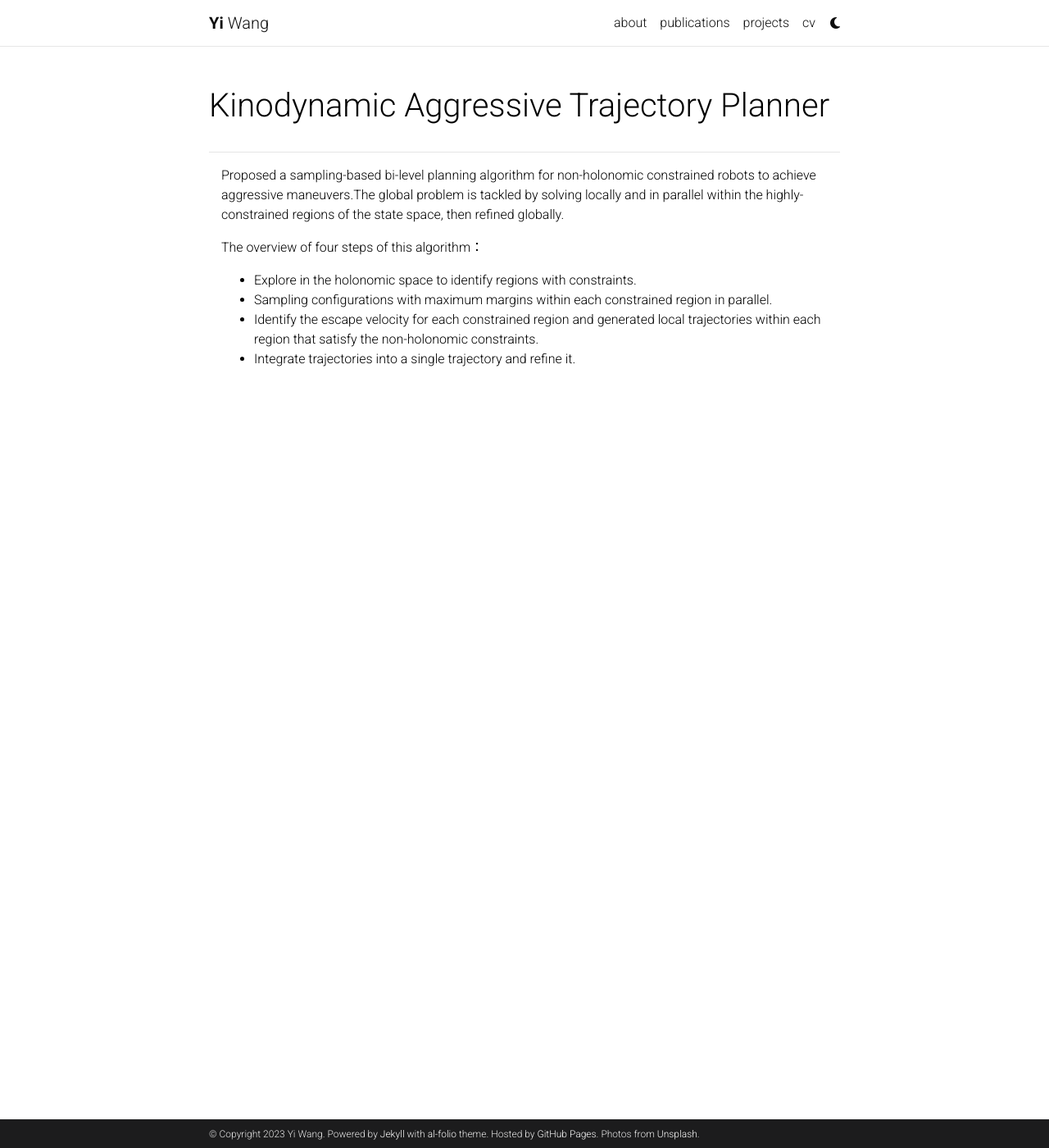
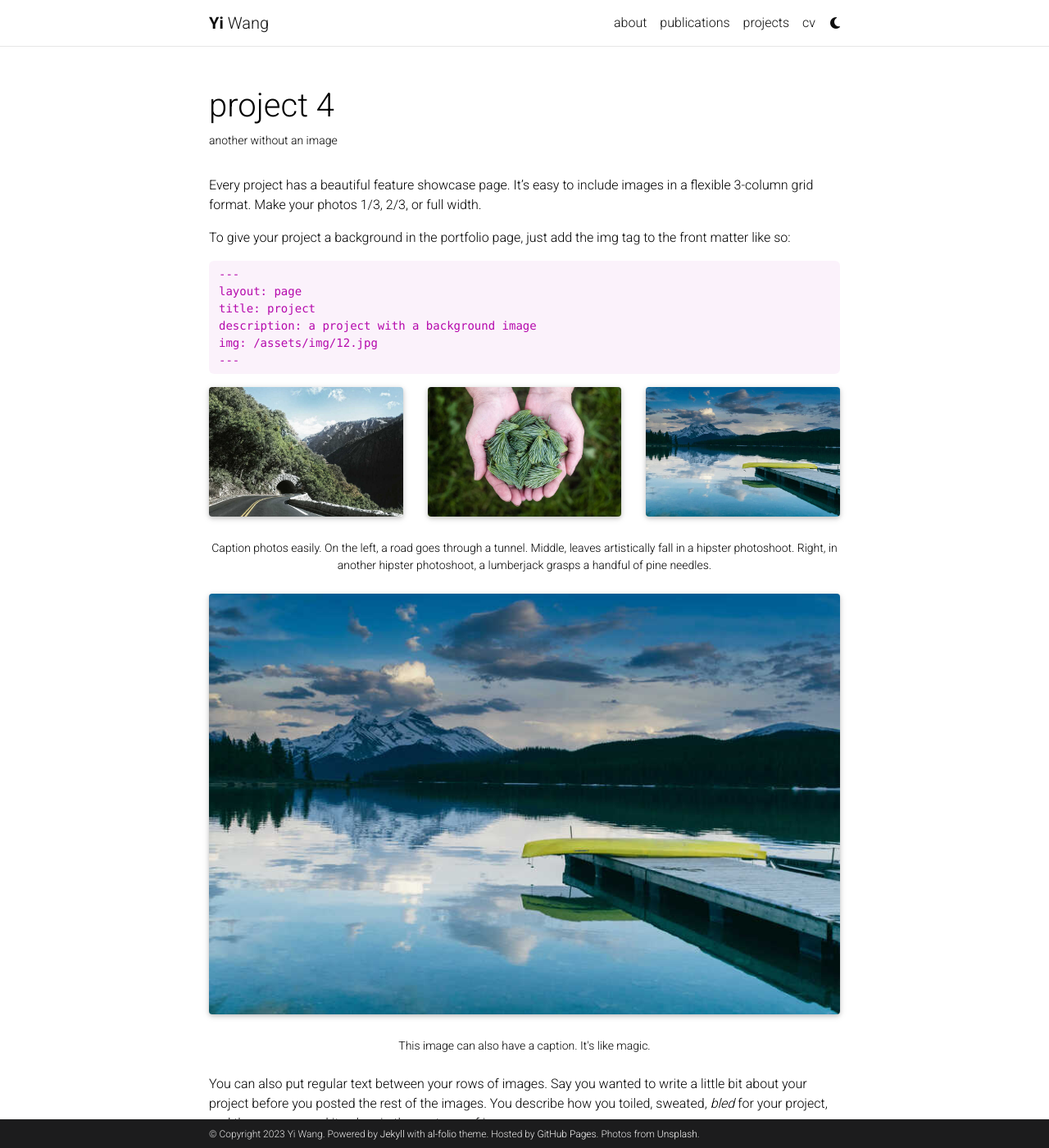
Before and after one commit to AllenWangYi/AllenWangYi.github.io, a Jekyll site: the page built from _projects/2_project.md, in a window 1280 px wide and 1400 px high. Shown: the whole window at 82% size. Built offline with Jekyll 4.4.1, drawn with Linux system fonts in a browser that asks for light colours; full-size pictures stand in for the smaller copies a plugin makes; comment, search, counter and statistics services are not loaded; a style sheet for code colours, icons or effects is not loaded; some of the changed text lies outside the part shown.

Commit message:
update project

````diff
--- a/_layouts/project.html
+++ /dev/null
@@ -1,73 +0,0 @@
----
-layout: default
----
-<!-- project_layout.html -->
-<div class="post">
-  <header class="post-header">
-    <h1 class="post-title">{{ page.detailed-title }}</h1>
-    <p class="post-description">{{ page.description }}</p>
-  </header>
-
-
-  {% assign content_parts = content | split: '<div class="slideshow-container">' %}
-  {% if content_parts.size > 1 %}
-  <div id="carouselExampleControls" class="carousel slide" data-bs-ride="carousel">
-    <div class="carousel-inner">
-      {% assign imgs = content_parts[1] | split: '<img src="' %}
-      {% for img in imgs %}
-        {% unless forloop.first %}
-          {% assign img_src = img | split: '"' | first %}
-          <div class="carousel-item {% if forloop.index == 2 %}active{% endif %}">
-            <img src="{{ img_src }}" class="d-block w-100" alt="...">
-          </div>
-        {% endunless %}
-      {% endfor %}
-    </div>
-    <button class="carousel-control-prev" type="button" data-bs-target="#carouselExampleControls" data-bs-slide="prev">
-      <span class="carousel-control-prev-icon" aria-hidden="true"></span>
-      <span class="visually-hidden">Previous</span>
-    </button>
-    <button class="carousel-control-next" type="button" data-bs-target="#carouselExampleControls" data-bs-slide="next">
-      <span class="carousel-control-next-icon" aria-hidden="true"></span>
-      <span class="visually-hidden">Next</span>
-    </button>
-  </div>
-  {% endif %}
-
-  <article>
-    {{ content_parts[0] }}
-    {% if content_parts.size > 2 %}
-      {{ content_parts[2] }}
-    {% endif %}
-  </article>
-</div>
-
-<!-- <script>
-  window.addEventListener('load', () => {
-    const carouselInner = document.querySelector('.carousel-inner');
-    if (carouselInner) {
-      const firstImage = carouselInner.querySelector('.carousel-item img');
-      if (firstImage) {
-        firstImage.style.width = '90%';
-        firstImage.onload = () => {
-          const aspectRatio = firstImage.naturalWidth / firstImage.naturalHeight;
-          carouselInner.style.height = `${firstImage.offsetWidth / aspectRatio}px`;
-          firstImage.style.width = '100%';
-          firstImage.style.position = 'initial';
-          firstImage.style.transform = 'none';
-          const carouselImages = document.querySelectorAll('.carousel-item img');
-          carouselImages.forEach(img => {
-            if (img.naturalWidth > img.naturalHeight) {
-              img.style.width = '100%';
-              img.style.height = 'auto';
-            } else {
-              img.style.height = '100%';
-              img.style.width = 'auto';
-            }
-            img.style.backgroundColor = '#FFFFFFFF'; // Setting the background color to white
-          });
-        }
-      }
-    }
-  });
-</script> -->
--- a/_projects/2_project.md
+++ b/_projects/2_project.md
@@ -1,40 +1,80 @@
 ---
-layout: project
-title: Aggressive Motion Planner
-detailed-title: Kinodynamic Aggressive Trajectory Planner
-description:
-img: assets/img/1.jpg
-importance: 2
-category: main
+layout: page
+title: project 4
+description: another without an image
+img:
+importance: 3
+category: fun
 ---
 
-<hr />
+Every project has a beautiful feature showcase page.
+It's easy to include images in a flexible 3-column grid format.
+Make your photos 1/3, 2/3, or full width.
 
-<div class="container">
-    <div class="row-1">
-        <!-- <div class="col-md-8"> -->
-            <p>
-            Proposed a sampling-based bi-level planning algorithm for non-holonomic constrained robots to achieve aggressive maneuvers.The global problem is tackled by solving locally and in parallel within the highly-constrained regions of the state space, then refined globally.
-            </p>
-            <p>
-            The overview of four steps of this algorithm：
-            </p>
-            <ul>
-                <li>
-                  Explore in the holonomic space to identify regions with constraints.
-                </li>
-                <li>
-                   Sampling configurations with maximum margins within each constrained region in parallel.
-                </li>
-                <li>
-                    Identify the escape velocity for each constrained region and generated local trajectories within each region that satisfy the non-holonomic constraints.
-                </li>
-                <li>
-                   Integrate trajectories into a single trajectory and refine it.
-                </li>
+To give your project a background in the portfolio page, just add the img tag to the front matter like so:
 
-            </ul>
-        <!-- </div> -->
+    ---
+    layout: page
+    title: project
+    description: a project with a background image
+    img: /assets/img/12.jpg
+    ---
+
+<div class="row">
+    <div class="col-sm mt-3 mt-md-0">
+        {% include figure.html path="assets/img/1.jpg" title="example image" class="img-fluid rounded z-depth-1" %}
     </div>
+    <div class="col-sm mt-3 mt-md-0">
+        {% include figure.html path="assets/img/3.jpg" title="example image" class="img-fluid rounded z-depth-1" %}
+    </div>
+    <div class="col-sm mt-3 mt-md-0">
+        {% include figure.html path="assets/img/5.jpg" title="example image" class="img-fluid rounded z-depth-1" %}
+    </div>
+</div>
+<div class="caption">
+    Caption photos easily. On the left, a road goes through a tunnel. Middle, leaves artistically fall in a hipster photoshoot. Right, in another hipster photoshoot, a lumberjack grasps a handful of pine needles.
+</div>
+<div class="row">
+    <div class="col-sm mt-3 mt-md-0">
+        {% include figure.html path="assets/img/5.jpg" title="example image" class="img-fluid rounded z-depth-1" %}
+    </div>
+</div>
+<div class="caption">
+    This image can also have a caption. It's like magic.
+</div>
 
+You can also put regular text between your rows of images.
+Say you wanted to write a little bit about your project before you posted the rest of the images.
+You describe how you toiled, sweated, *bled* for your project, and then... you reveal its glory in the next row of images.
+
+
+<div class="row justify-content-sm-center">
+    <div class="col-sm-8 mt-3 mt-md-0">
+        {% include figure.html path="assets/img/6.jpg" title="example image" class="img-fluid rounded z-depth-1" %}
+    </div>
+    <div class="col-sm-4 mt-3 mt-md-0">
+        {% include figure.html path="assets/img/11.jpg" title="example image" class="img-fluid rounded z-depth-1" %}
+    </div>
 </div>
+<div class="caption">
+    You can also have artistically styled 2/3 + 1/3 images, like these.
+</div>
+
+
+The code is simple.
+Just wrap your images with `<div class="col-sm">` and place them inside `<div class="row">` (read more about the <a href="https://getbootstrap.com/docs/4.4/layout/grid/">Bootstrap Grid</a> system).
+To make images responsive, add `img-fluid` class to each; for rounded corners and shadows use `rounded` and `z-depth-1` classes.
+Here's the code for the last row of images above:
+
+{% raw %}
+```html
+<div class="row justify-content-sm-center">
+    <div class="col-sm-8 mt-3 mt-md-0">
+        {% include figure.html path="assets/img/6.jpg" title="example image" class="img-fluid rounded z-depth-1" %}
+    </div>
+    <div class="col-sm-4 mt-3 mt-md-0">
+        {% include figure.html path="assets/img/11.jpg" title="example image" class="img-fluid rounded z-depth-1" %}
+    </div>
+</div>
+```
+{% endraw %}
````
